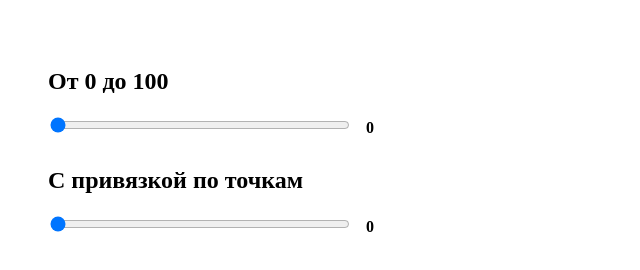
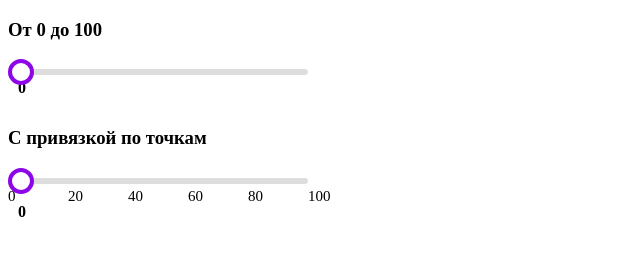
Before and after one commit to GavrilovMaksimIT/kt4, a plain HTML site: page index.html in a window 1280 px wide. Shown: the whole page, without its empty margins (0-640 px from the left). Drawn offline with Linux system fonts and the light colour scheme.

Commit message:
переделал

```diff
--- a/index.html
+++ b/index.html
@@ -3,45 +3,131 @@
 <head>
     <meta charset="UTF-8">
     <meta name="viewport" content="width=device-width, initial-scale=1.0">
-    <title>Document</title>
+    <title>Слайдер</title>
     <style>
-     body {
-            padding: 40px;
-        }
-        .slider {
+        .slider-box {
             margin-bottom: 30px;
         }
-        input[type="range"] {
+
+        .custom-slider {
+            position: relative;
             width: 300px;
+            height: 20px;
+            cursor: pointer;
+        }
+
+        .track {
+            position: absolute;
+            top: 50%;
+            width: 100%;
+            height: 6px;
+            background: #ddd;
+            border-radius: 5px;
+        }
+
+        .fill {
+            position: absolute;
+            top: 50%;
+            height: 6px;
+            background: #200136;
+            border-radius: 5px;
+        }
+
+        .thumb {
+            position: absolute;
+            width: 18px;
+            height: 18px;
+            background: white;
+            border: 4px solid #8d06e7;
+            border-radius: 50%;
         }
         .value {
             margin-left: 10px;
             font-weight: bold;
         }
+        .marks {
+            position: relative;
+            width: 300px;
+            height: 15px;
+            font-size: 15px;
+            color: #000000;
+        }
 
+        .mark {
+            position: absolute;
+        }
     </style>
 </head>
 <body>
-    <div class="slider">
-        <h2>От 0 до 100</h2>
-        <input type="range" id="slider1" min="0" max="100" value="0">
-        <span class="value" id="val1">0</span>
+    <div class="slider-box">
+        <h3>От 0 до 100</h3>
+        <div class="custom-slider" id="s1" data-min="0" data-max="100" data-step="1">
+            <div class="track"></div>
+            <div class="fill"></div>
+            <div class="thumb"></div>
+        </div>
+        <span class="value" id="v1">0</span>
     </div>
 
-    <div class="slider">
-        <h2>С привязкой по точкам </h2>
-        <input type="range" id="slider2" min="0" max="100" step="20" value="0">
-        <span class="value" id="val2">0</span>
+    <div class="slider-box">
+        <h3>С привязкой по точкам</h3>
+        <div class="custom-slider" id="s2" data-min="0" data-max="100" data-step="20">
+            <div class="track"></div>
+            <div class="fill"></div>
+            <div class="thumb"></div>
+        </div>
+        <div class="marks">
+            <span class="mark" style="left:0%">0</span>
+            <span class="mark" style="left:20%">20</span>
+            <span class="mark" style="left:40%">40</span>
+            <span class="mark" style="left:60%">60</span>
+            <span class="mark" style="left:80%">80</span>
+            <span class="mark" style="left:100%">100</span>
+        </div>
+        <span class="value" id="v2">0</span>
     </div>
 
     <script>
-        document.getElementById('slider1').oninput = function() {
-            document.getElementById('val1').textContent = this.value;
-        };
-        document.getElementById('slider2').oninput = function() {
-            document.getElementById('val2').textContent = this.value;
-        };
+        function createSlider(id, valId) {
+            const slider = document.getElementById(id);
+            const thumb = slider.querySelector('.thumb');
+            const fill = slider.querySelector('.fill');
+            const valDisplay = document.getElementById(valId);
+
+            const min = +slider.dataset.min;
+            const max = +slider.dataset.max;
+            const step = +slider.dataset.step;
+
+            let value = min, dragging = false;
+
+            function setValue(v) {
+                value = Math.max(min, Math.min(max, Math.round(v / step) * step));
+                const pct = (value - min) / (max - min) * 100;
+                thumb.style.left = pct + '%';
+                fill.style.width = pct + '%';
+                valDisplay.textContent = value;
+            }
+
+            function update(e) {
+                const rect = slider.getBoundingClientRect();
+                const x = (e.touches ? e.touches[0] : e).clientX - rect.left;
+                setValue(min + (x / rect.width) * (max - min));
+            }
+
+            thumb.onmousedown = (e) => { e.stopPropagation(); dragging = true; };
+            slider.onmousedown = (e) => { if(e.target !== thumb) update(e); };
+
+            document.onmousemove = (e) => dragging && update(e);
+            document.onmouseup = () => dragging = false;
+            thumb.ontouchstart = (e) => { e.stopPropagation(); dragging = true; };
+            slider.ontouchstart = (e) => { if(e.target !== thumb) update(e); };
+            document.ontouchmove = (e) => dragging && update(e);
+            document.ontouchend = () => dragging = false;
+
+            setValue(min);
+        }
+        createSlider('s1', 'v1');
+        createSlider('s2', 'v2');
     </script>
-
 </body>
 </html>
```
